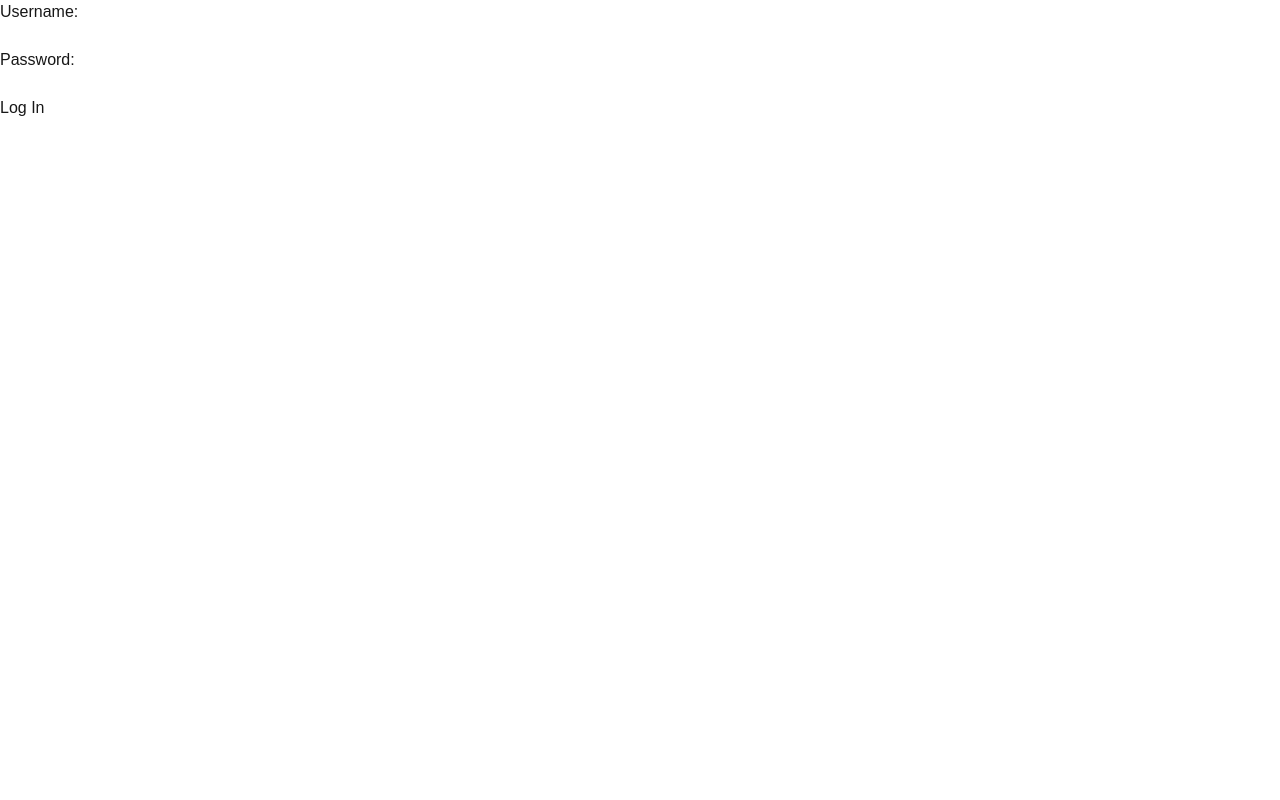
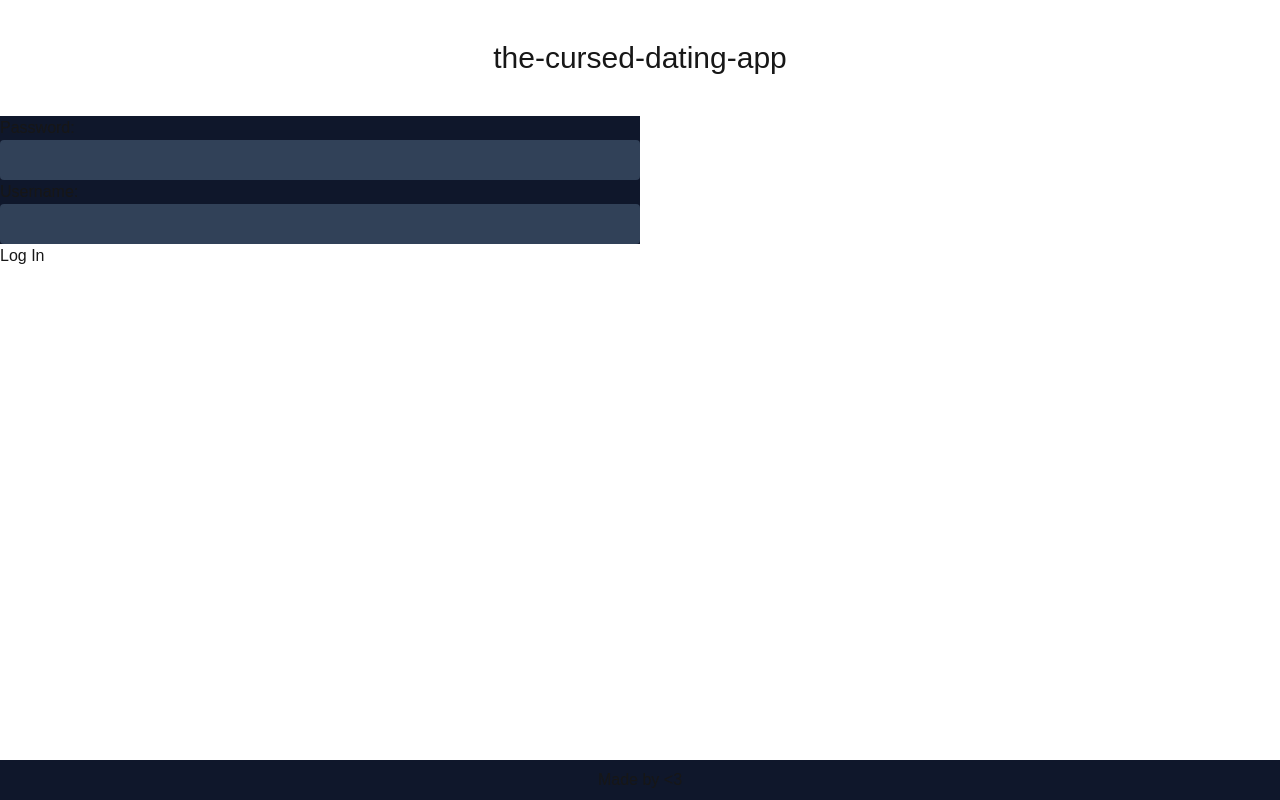
Before and after one commit to cavalier08/cursed-dating-app, a Next.js app: page / in a window 1280 px wide. Built offline with nearby package versions, Linux system fonts and the light colour scheme.

Commit message:
updated ui of login page it still looks cursed pls dont judge

```diff
--- /dev/null
+++ b/src/components/footer.tsx
@@ -0,0 +1,11 @@
+import '../app/globals.css';
+
+export default function Footer() {
+    return (
+        <div className="fixed bottom-0 bg-slate-900 h-10 w-full flex justify-center items-center">
+            <span>Made by <a className="hover:text-pink" target="_blank" href="https://github.com/cavalier08/cursed-dating-app">&lt;3</a></span>
+
+        </div>
+    );
+
+}
--- a/src/pages/login.tsx
+++ b/src/pages/login.tsx
@@ -1,17 +1,30 @@
 import Link from "next/link";
+import Footer from "../components/footer"
 import '../app/globals.css';
 
 export default function Login() {
   return (
-    <div>
-        <p>Username:</p>
-        <input type="text"></input>
-        <p>Password:</p>
-        <input type="text"></input>
+    <div className="">
+      <h1 className="flex justify-center items-center text-3xl m-10"
+      >the-cursed-dating-app</h1>
+      <div >
+        <LoginFields fieldName="Password"></LoginFields>
+        <LoginFields fieldName="Username"></LoginFields>
         <Link
             href={"/matches"}>
             <p>Log In</p>
         </Link>
+      </div>
+        <Footer></Footer>
     </div>
   );
 }
+
+function LoginFields({fieldName}: {fieldName: string}) {
+  return(
+    <div className="w-1/2 bg-slate-900">
+      <label>{fieldName}:</label>
+      <input className="text-gray-300 p-2 rounded-sm bg-slate-700 w-full" type="text"></input>
+    </div>
+  );
+}
```
